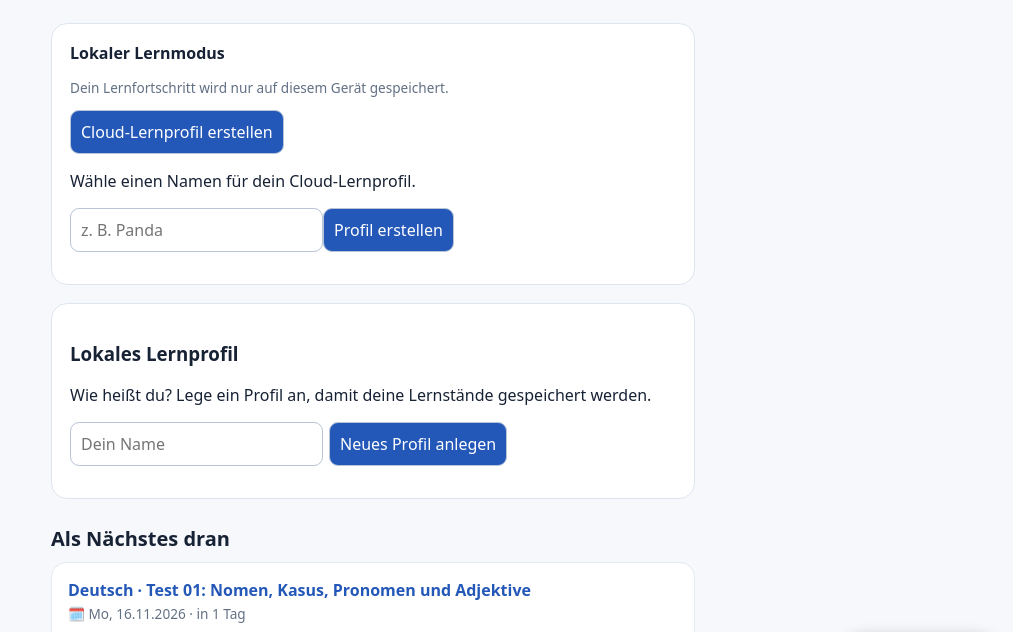
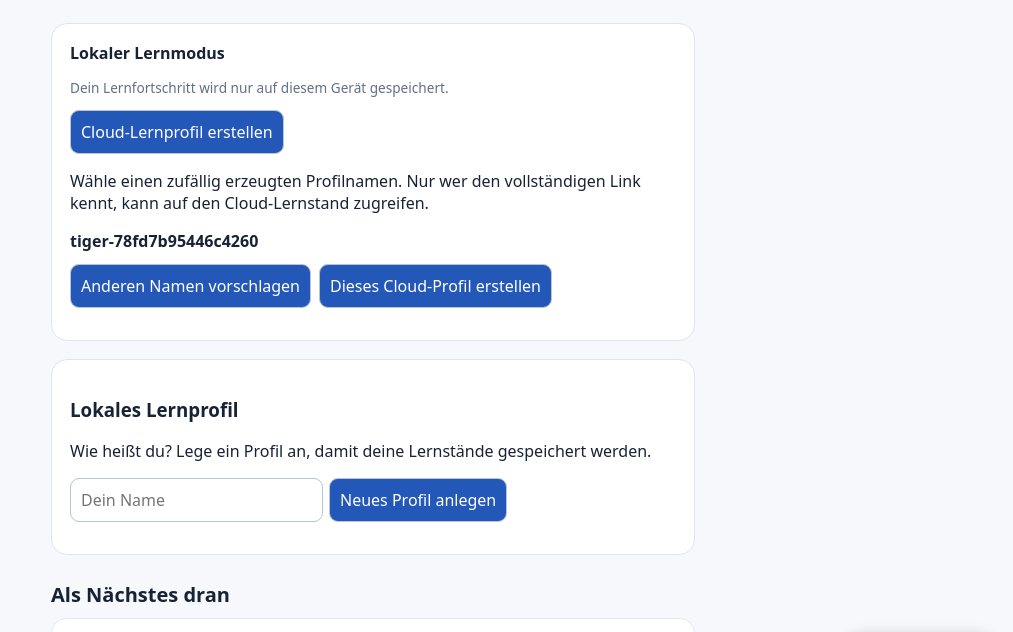
Before and after one commit to dcomgroup/HBG5-26, a plain HTML site: page index.html in a window 1280 px wide. Both pictures are taken after a click on the button "Cloud-Lernprofil erstellen". Shown: the part 108-740 px from the top of the page, without its empty margins (267-1280 px from the left). Drawn offline with Linux system fonts and the light colour scheme.

Commit message:
Use secure generated Cloud name proposals and clear local profile selection

```diff
--- a/index.html
+++ b/index.html
@@ -12,7 +12,7 @@ h2{font-size:1.25rem;margin:26px 0 10px}.exam{background:#fff;border:1px solid #
 .track-label{font-size:.76rem;color:#7b8795;margin-top:5px}.done .track{display:none}.done .track-label{display:none}
 .done{background:#f0f1f3;border-color:#e0e3e8;box-shadow:none}.done a{color:#667386}.done .meta{color:#78828c}
 .upcoming{margin:20px 0 28px}.upcoming h2{margin-bottom:10px}.upcoming-list{background:#fff;border:1px solid #e4e9f1;border-radius:15px;padding:4px 16px}.upcoming-item{padding:12px 0;border-bottom:1px solid #edf0f4}.upcoming-item:last-child{border-bottom:0}.upcoming-item a{color:#2458b8;font-weight:650;text-decoration:none}.upcoming-item .meta{margin-top:3px}
-.profile-box{background:#fff;border:1px solid #dfe5ee;border-radius:16px;padding:18px;margin:18px 0}.profile-box input,.profile-box button{font:inherit;padding:10px;border-radius:9px;border:1px solid #b9c5d6}.profile-box button{background:#2458b8;color:white;cursor:pointer}.profile-box button:disabled{background:#e5e9ef;color:#667386;cursor:not-allowed}.profile-box .hint{font-size:.85rem;color:#627084}.profile-box .error{color:#ad2525}.profile-box code{overflow-wrap:anywhere}
+.profile-box{background:#fff;border:1px solid #dfe5ee;border-radius:16px;padding:18px;margin:18px 0}.profile-box input,.profile-box select,.profile-box button{font:inherit;padding:10px;border-radius:9px;border:1px solid #b9c5d6}.profile-box button{background:#2458b8;color:white;cursor:pointer}.profile-box button:disabled{background:#e5e9ef;color:#667386;cursor:not-allowed}.profile-box .hint{font-size:.85rem;color:#627084}.profile-box .error{color:#ad2525}.profile-box code{overflow-wrap:anywhere}
 </style></head><body>
 <header><h1>HBG5-26</h1><p>Lernapps für das Schuljahr 2026/27</p></header><div class="profile-box" id="profile-box"></div><div class="profile-box" id="local-profile-manager" hidden></div>
 <nav class="upcoming" aria-label="Nächste Prüfungen"><h2>Als Nächstes dran</h2><div class="upcoming-list" id="upcoming-list"></div></nav>
@@ -44,8 +44,8 @@ function profileLinks(){
  document.querySelectorAll(".exam a,.upcoming-item a").forEach(a=>{
   const original=a.dataset.originalHref||(a.dataset.originalHref=a.getAttribute("href"));
   const u=new URL(original,document.baseURI);
-  u.searchParams.delete("p");u.searchParams.delete("demo");u.hash="";
-  if(activeProfile)u.searchParams.set("p",activeProfile);else u.searchParams.set("demo","1");
+  u.searchParams.delete("p");u.searchParams.delete("demo");u.searchParams.delete("local");u.hash="";
+  if(activeProfile)u.searchParams.set("p",activeProfile);else if(window.HBG_LOCAL_PROFILES?.selected())u.searchParams.set("local",window.HBG_LOCAL_PROFILES.selected());else u.searchParams.set("demo","1");
   a.href=u.href;
  });
 }
@@ -56,17 +56,30 @@ function localView(missing=false){
  box.innerHTML='<strong>'+(missing?"Dieses Lernprofil gibt es nicht.":"Lokaler Lernmodus")+'</strong><p class="hint">Dein Lernfortschritt wird nur auf diesem Gerät gespeichert.</p><button id="new-cloud">Cloud-Lernprofil erstellen</button><div id="create-profile"></div>';
  document.getElementById("new-cloud").onclick=()=>{
   const target=document.getElementById("create-profile");
-  target.innerHTML='<p>Wähle einen Namen für dein Cloud-Lernprofil.</p><input id="cloud-name" placeholder="z. B. Panda" maxlength="16"><button id="create-cloud">Profil erstellen</button><p class="hint" id="cloud-message"></p>';
-  document.getElementById("create-cloud").onclick=async()=>{
-   const name=document.getElementById("cloud-name").value.trim().toLowerCase().replace(/[^a-z0-9-]+/g,"-").replace(/^-+|-+$/g,"");
-   const message=document.getElementById("cloud-message");
-   if(!validSlug(name)){message.textContent="Bitte mindestens drei Buchstaben eingeben.";return}
-   const bytes=crypto.getRandomValues(new Uint8Array(4));
-   const slug=name.slice(0,16)+"-"+Array.from(bytes,b=>b.toString(16).padStart(2,"0")).join("");
-   const button=document.getElementById("create-cloud");button.disabled=true;
+  target.replaceChildren();
+  const heading=document.createElement("p");heading.textContent="Wähle einen zufällig erzeugten Profilnamen. Nur wer den vollständigen Link kennt, kann auf den Cloud-Lernstand zugreifen.";
+  const choices=document.createElement("div");
+  const message=document.createElement("p");message.className="hint";message.setAttribute("role","status");
+  const animals=["panda","fuchs","otter","luchs","koala","dachs","falke","eule","wolf","tiger","hase","igel"];
+  function generate(){
+   const bytes=crypto.getRandomValues(new Uint8Array(12));
+   return animals[bytes[0]%animals.length]+"-"+Array.from(bytes.slice(1,9),b=>b.toString(16).padStart(2,"0")).join("");
+  }
+  let slug="";
+  const proposal=document.createElement("strong");proposal.style.display="block";proposal.style.margin="12px 0";
+  const refresh=document.createElement("button");refresh.type="button";refresh.textContent="Anderen Namen vorschlagen";
+  refresh.style.marginRight="8px";
+  const create=document.createElement("button");create.type="button";create.textContent="Dieses Cloud-Profil erstellen";
+  function suggest(){slug=generate();proposal.textContent=slug;message.textContent=""}
+  refresh.onclick=suggest;
+  create.onclick=async()=>{
+   create.disabled=true;refresh.disabled=true;message.textContent="Profil wird erstellt …";
    try{await rpc("hbg_reserve_profile",{p_slug:slug});location.href=prefix+"?p="+encodeURIComponent(slug)}
-   catch{message.textContent="Das Profil konnte nicht angelegt werden.";button.disabled=false}
+   catch{message.textContent="Profil konnte nicht erstellt werden. Bitte erneut versuchen.";create.disabled=false;refresh.disabled=false;suggest()}
   };
+  target.append(heading,proposal,choices,message);
+  choices.append(refresh,create);
+  suggest();
  };
  profileLinks();
  window.HBG_LOCAL_PROFILES?.mount();
@@ -150,15 +163,15 @@ function show(card,value,description){
 }
 function progress(){
  const cards=[...document.querySelectorAll('.exam')],mathe=safeParse('hbg5-26-mathe-test-01');
- const mp=mathe?.profiles||{},mn=Object.keys(mp)[0],ms=mp[mn];
+ const mp=mathe?.profiles||{},selectedLocal=window.HBG_LOCAL_PROFILES?.selected(),mn=selectedLocal||Object.keys(mp)[0],ms=mp[mn];
  show(cards[0],ms?percent(Object.values(ms.cards||{}).filter(s=>(s.level||0)>=2).length,33):null,'sichere Aufgabentypen · '+(mn||'kein Profil'));
- const de=safeParse('hbg5-26:deutsch:test-01:profiles-v1'),dp=de?.profiles?.[de.active],ds=dp?.stats;
+ const de=safeParse('hbg5-26:deutsch:test-01:profiles-v1'),dp=de?.profiles?.[selectedLocal?.toLocaleLowerCase('de')||de?.active],ds=dp?.stats;
  show(cards[1],ds?percent(Object.values(ds).filter(s=>s.streak>=2).length,90):null,'Aufgaben mindestens zweimal in Folge richtig · '+(dp?.profile||''));
- const bioProfile=localStorage.getItem('hbg5-26-bio-ka01-profile-v1')||'Kind 1';
+ const bioProfile=selectedLocal||localStorage.getItem('hbg5-26-bio-ka01-profile-v1')||'Kind 1';
  const bio=safeParse('hbg5-26-bio-ka01-learn-v1-'+bioProfile);
  if(bio){const values=Object.values(bio);show(cards[2],percent(values.filter(v=>(v.reps||0)>=2).length,52),'Bildkarten mindestens zweimal gut oder einfach · '+bioProfile)}
  else show(cards[2],null,'Noch kein Lernstand · '+bioProfile);
- const en=safeParse('hbg5-26-englisch-vocab'),ep=en?.profiles||{},enName=Object.keys(ep)[0],es=ep[enName]?.cards;
+ const en=safeParse('hbg5-26-englisch-vocab'),ep=en?.profiles||{},enName=selectedLocal||Object.keys(ep)[0],es=ep[enName]?.cards;
  show(cards[5],es?percent(Object.values(es).filter(s=>s.streak>=2).length,48):null,'Vokabeln mindestens zweimal in Folge richtig · '+enName);
  return Promise.resolve().then(()=>new Promise(resolve=>{
   if(!('indexedDB' in window)){resolve(null);return}
@@ -166,7 +179,7 @@ function progress(){
   request.onerror=()=>resolve(null);
   request.onupgradeneeded=()=>{request.transaction.abort();resolve(null)};
   request.onsuccess=()=>{const db=request.result;if(!db.objectStoreNames.contains('progress')){db.close();resolve(null);return}
-   const profile=localStorage.getItem('hbg5-26-latein-profile')||'MB';
+   const profile=selectedLocal||localStorage.getItem('hbg5-26-latein-profile')||'MB';
    const tx=db.transaction('progress','readonly'),get=tx.objectStore('progress').get(profile);
    get.onsuccess=()=>{db.close();resolve(get.result||{})};get.onerror=()=>{db.close();resolve(null)};
   };
@@ -186,4 +199,5 @@ progress();
 orderExams();
 profileLinks();
 window.addEventListener('pageshow',()=>progress());
+window.addEventListener("hbg-local-profile-changed",()=>{profileLinks();progress()});
 </script><script defer src="shared/feedback.js?v=1"></script></body></html>
```
